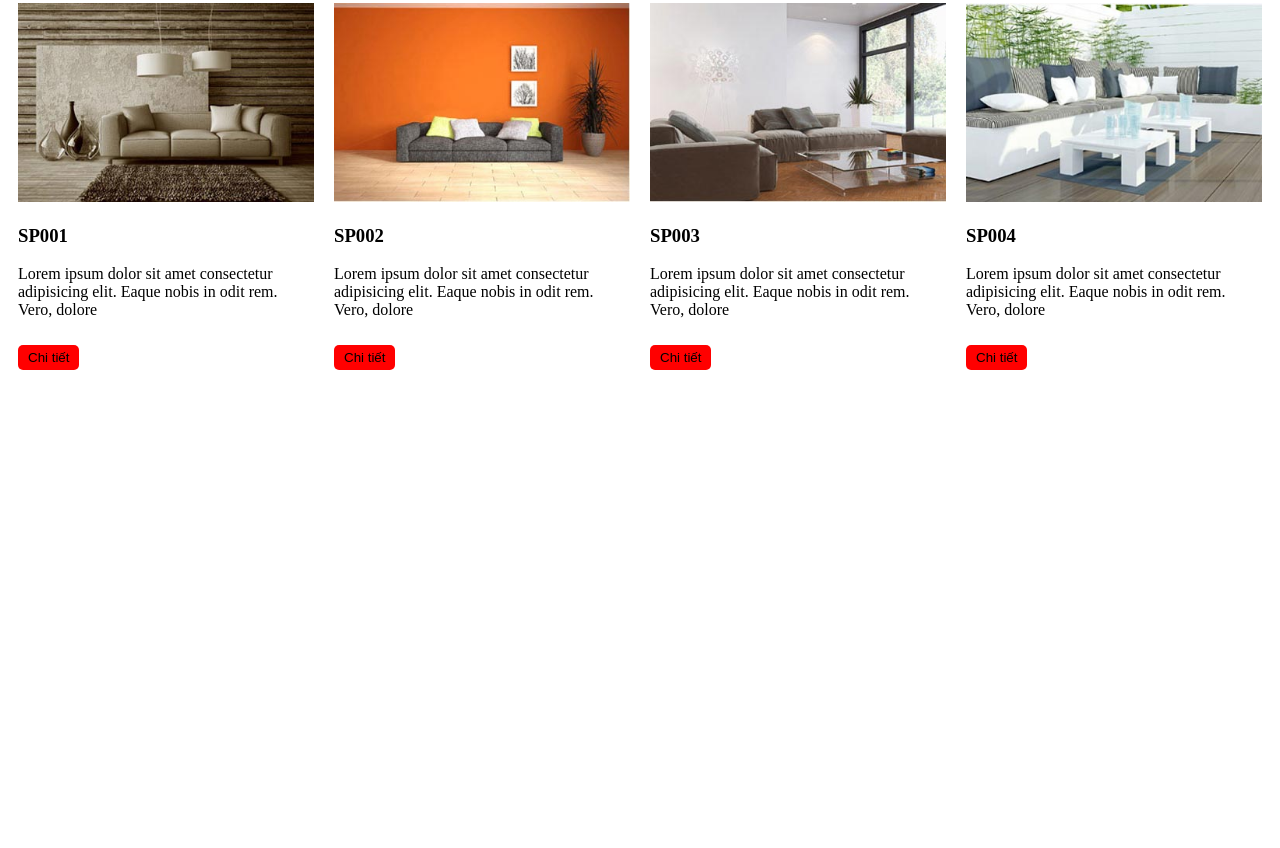
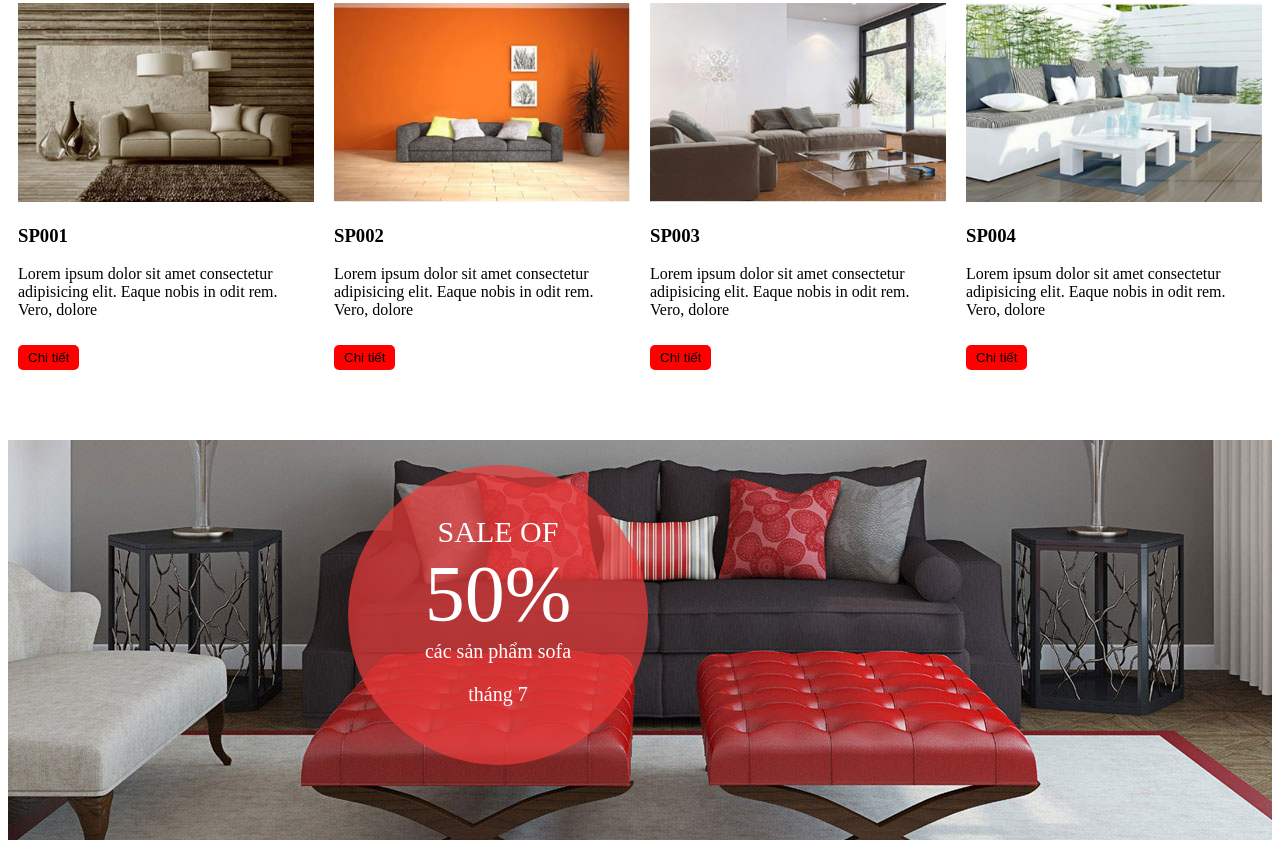
Before and after one commit to LuuNv025/interiorDesign, a plain HTML site: page index.html in a window 1280 px wide. Shown: the part 1628-2476 px from the top of the page. Before the commit the page ends 2068 px from the top, so only its background shows below. Drawn offline with Linux system fonts and the light colour scheme.

Commit message:
update banner

```diff
--- a/css/style.css
+++ b/css/style.css
@@ -95,3 +95,37 @@ html,body{
     display: block;
     width: 100%;
 }
+/* BANNER */
+.banner{
+    background-image: url(../img/nature.jpg);
+    height: 400px;
+    /* background-repeat: no-repeat; */
+    background-size: cover;
+    position: relative;
+}
+
+.banner__circle{
+    height: 300px;
+    width: 300px;
+    border-radius: 50%;
+    background-color: rgba(238, 59, 59, 0.7);
+    color: white;
+    text-align: center;
+    position: absolute;
+    top: 25px;
+    left: 340px;
+}
+
+.banner__circle p{
+    font-size: 20px;
+    margin: 0 0 20px;
+}
+.banner__circle p:first-child{
+    font-size: 30px;
+    margin: 50px 0 0;
+}
+
+.banner__circle p:nth-child(2){
+    font-size: 80px;
+    margin: 0;
+}
--- a/index.html
+++ b/index.html
@@ -79,7 +79,14 @@
         </div>
     </div>
     <!-- BANNER -->
-    <div class="banner"></div>
+    <div class="banner">
+        <div class="banner__circle">
+            <p class="">SALE OF</p>
+            <p>50%</p>
+            <p>các sản phẩm sofa</p>
+            <p>tháng 7</p>
+        </div>
+    </div>
     <!-- SERVICES -->
     <div class="service"></div>
     <!-- FOOTER -->
```
